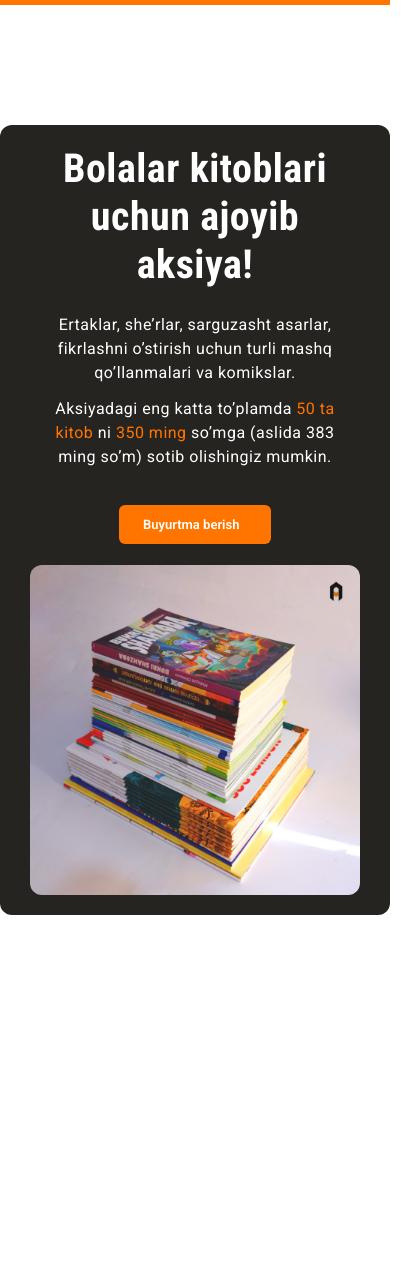
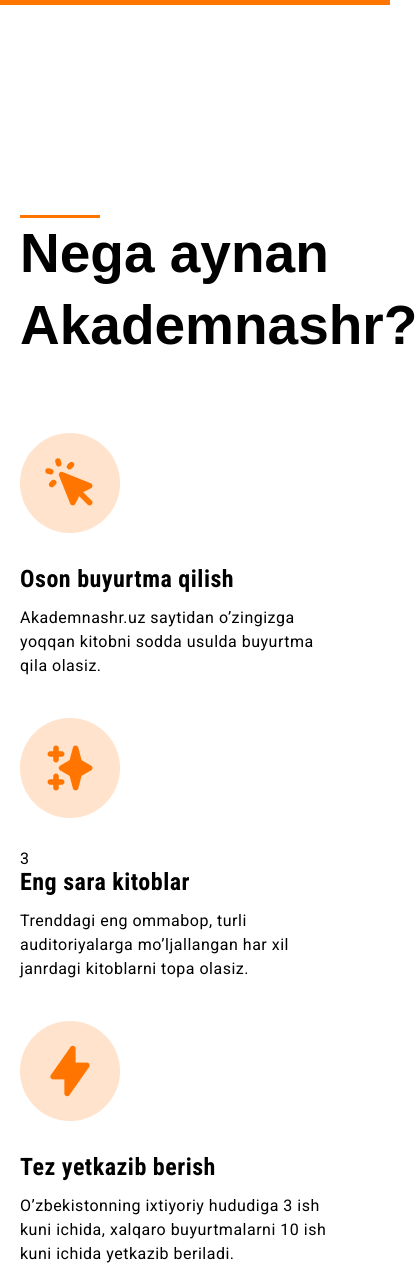
Before and after one commit to ReDi-frontend/Akademnashr-promo_sayt, a plain HTML site: page index.html in a window 390 px wide. Shown: the whole page, 417 px wide, since content can reach past the window. Before the commit the page ends 1075 px from the top, so only its background shows below. Drawn offline with Linux system fonts and the light colour scheme; a script that the page names is missing.

Commit message:
add section services responsive mode

```diff
--- a/css/style.css
+++ b/css/style.css
@@ -168,12 +168,13 @@ a {
 
 .section-services__card{
     display: flex;
-    justify-content: space-between;
     align-items: center;
     margin-bottom: 210px;
 }
 .section-services__card-item{
     max-width: 340px;
+    margin-right: 40px;
+    margin-bottom: 40px;
 }
 .section-services__card-img {
     width: 100px;
@@ -298,7 +299,6 @@ a {
 .site-footer__links{
     margin-top: 64px;
     display: flex;
-    align-items: top;
     justify-content: space-between;
     flex-wrap: wrap;
 }
@@ -331,11 +331,38 @@ a {
 
 
 /* RESPONSIVE MODE */
+/* Section Services */
+@media only screen and (max-width: 1000px) {
+    .section-services__card {
+        flex-wrap: wrap;
+    }
+}
+
+@media only screen and (max-width: 755px) {
+    .section-services__card {
+        display: flex;
+        flex-direction: column;
+        align-content: start;
+    }
+}
+
+@media only screen and (max-width: 455px) {
+    .section-services__title {
+        font-size: 55px;
+        max-width: 100%;
+    }
+}
+@media only screen and (max-width: 370px) {
+    .section-services__title {
+        font-size: 45px;
+    }
+}
+/* //Section Services */
+
+
 
 /* section cta responsive mode */
-
 @media only screen and (max-width: 1000px) {
-
     .section-cta__img {
         position: absolute;
         left: 50%;
--- a/index.html
+++ b/index.html
@@ -52,10 +52,11 @@
             <!-- //SECTION PYTHON -->
 
             <!-- SECTION SERVICES -->
-            <section class="section-services" style="display: none;">
+            <section class="section-services">
                 <div class="container section-services__container">
-                    <div class="line-orange section-services__line"></div>
-                        <h2 class="section-services__title">Nega aynan <br> Akademnashr?</h2>
+
+                        <h2 class="section-services__title"><div class="line-orange section-services__line"></div>
+                            Nega aynan <br> Akademnashr?</h2>
                     <ul class="section-services__card">
                         <li class="section-services__card-item">
                             <img class="section-services__card-img" src="./img/section-services-logo1.png" alt="section-services-logo" width="100" height="100">
@@ -64,7 +65,7 @@
                         </li>
 
                         <li class="section-services__card-item">
-                            <img class="section-services__card-img" src="./img/section-services-logo2.png" alt="section-services-logo1" width="100" height="100">
+                            <img class="section-services__card-img" src="./img/section-services-logo2.png" alt="section-services-logo1" width="100" height="100">3
                             <h3 class="section-services__card-title">Eng sara kitoblar</h3>
                             <p class="section-services__card-text">Trenddagi eng ommabop, turli auditoriyalarga mo’ljallangan har xil janrdagi kitoblarni topa olasiz.</p>
                         </li>
@@ -81,7 +82,7 @@
 
 
             <!-- SECTION SALE -->
-            <section class="section-cta">
+            <section class="section-cta" style="display: none;">
                 <div class="container section-cta__container">
                         <h2 class="section-cta__title">Bolalar kitoblari uchun
                             ajoyib aksiya!</h2>
```
